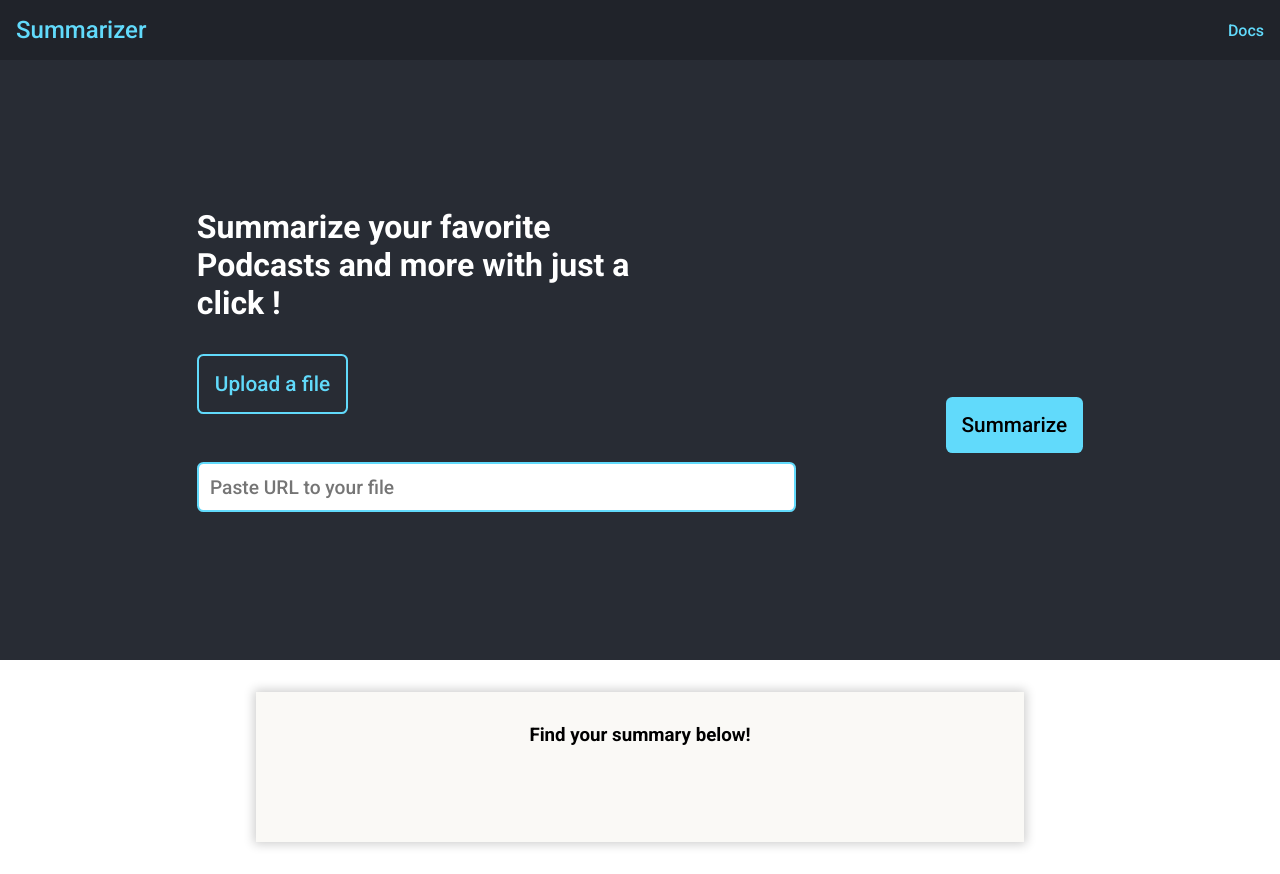
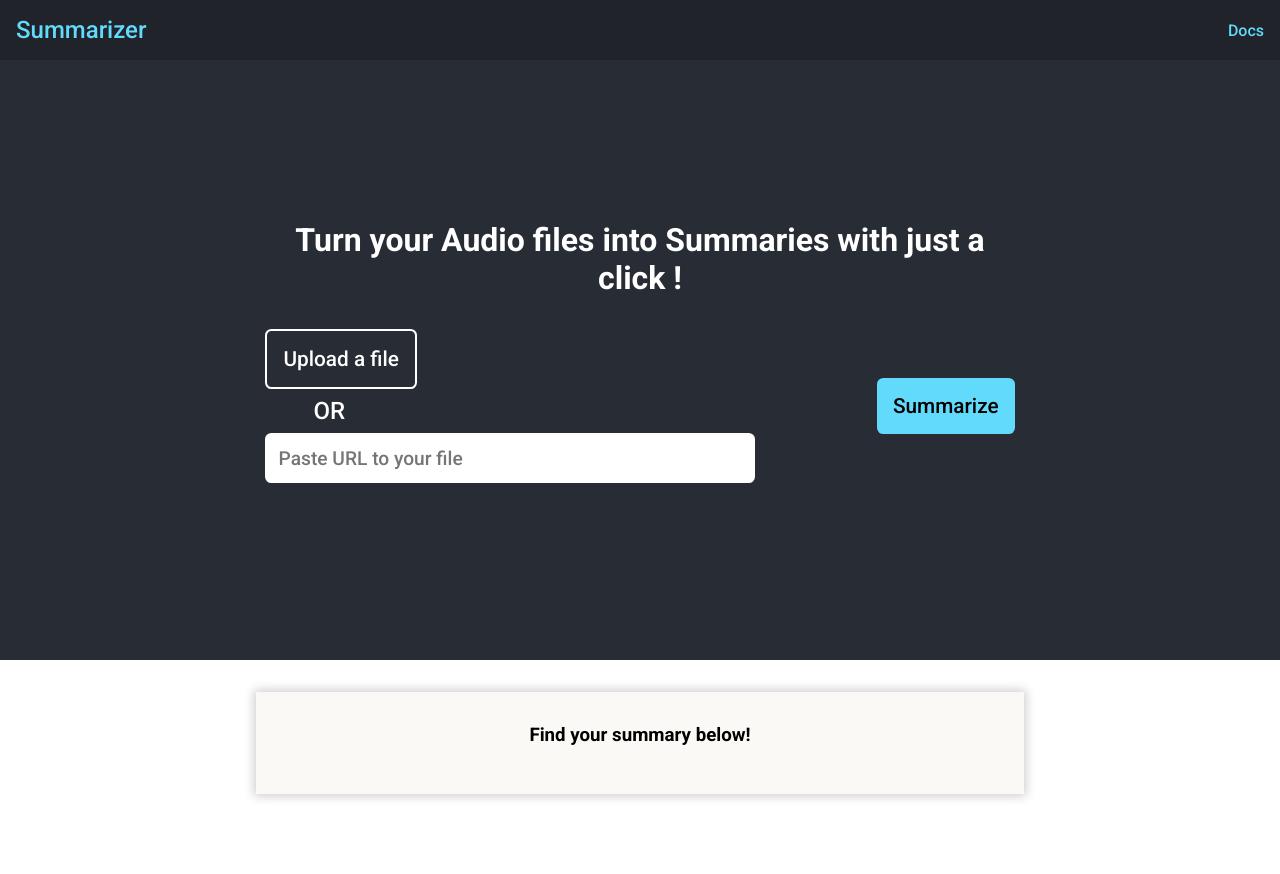
Before and after one commit to ramalingaa/meetSummarizer, a React (Create React App) app: page / in a window 1280 px wide. After the commit the page ends 826 px from the top, so only its background shows below. Built offline with nearby package versions, Linux system fonts and the light colour scheme.

Commit message:
Feat: Error handling is added ,title and favicon is changed

```diff
--- a/public/index.html
+++ b/public/index.html
@@ -24,7 +24,7 @@
       work correctly both with client-side routing and a non-root public URL.
       Learn how to configure a non-root public URL by running `npm run build`.
     -->
-    <title>React App</title>
+    <title>Summarizer</title>
   </head>
   <body>
     <noscript>You need to enable JavaScript to run this app.</noscript>
--- a/src/Components/Content/HeroContent/HeroContent.css
+++ b/src/Components/Content/HeroContent/HeroContent.css
@@ -8,11 +8,14 @@
     justify-content: center;
     align-items: center;
 }
-
+.or-text {
+    padding: 0.5rem 3rem;
+    font-size: 1.5rem;
+}
 .hero-header{
-    width: 50%;
-    margin-left: 0;
-    text-align: left;
+    width: 90%;
+    margin: auto;
+    text-align: center;
 }
 
 .hero-wrapper{
@@ -27,12 +30,12 @@
     display: flex;
     justify-content: space-between;
     align-items: center;
+    padding: 1rem;
 }
 
 .hero-action-cont{
     display: flex;
     flex-direction: column;
-    gap: 1rem;
     flex-grow: 1;
 }
 
@@ -57,8 +60,8 @@
 }
 
 .cta-btn-secondary{
-    border:2px solid var(--primary-color) ;
-    color: var(--primary-color) ;
+    border:2px solid var(--white-color) ;
+    color: var(----white-color) ;
     background: none;
     padding: 1rem;
     font-size: 1.3rem;
@@ -79,7 +82,7 @@
     padding: 0.7rem;
     width: 80%;
     font-size: 1.2rem;
-    border: 2px solid var(--primary-color);
+    border: 2px solid var(--white-color);
     border-radius: 0.4rem;
 }
 
@@ -90,7 +93,6 @@ input[type = "file"]{
     display:flex;
     gap: 1rem;
     align-items: center;
-    margin: 1rem 0;
 }
 .filename {
     font-size: 1.5rem;
--- a/src/Components/Content/HeroContent/HeroContent.jsx
+++ b/src/Components/Content/HeroContent/HeroContent.jsx
@@ -15,7 +15,7 @@ const HeroContent = () => {
   const [pasteFileUrl, setPasteFileUrl] = useState("");
   const [responseStatus, setResponseStatus] = useState({ status: "", id: "" });
   const [fileName, setFileName] = useState("");
-  const [error, setError] = useState({ sizeError: "" });
+  const [error, setError] = useState({ sizeError: "", apiError:"" });
   const url = "https://api.cloudinary.com/v1_1/demo/auto/upload";
   const apiToken = "57abb67a2c924791b6a26572ee153ca2";
   const key = "b1666e78-926a-4aa8-ad25-7da19547944a";
@@ -45,19 +45,21 @@ const HeroContent = () => {
               id: res.data.id,
             }));
           } else {
-            console.log(res.data.text);
-            summarizeHandler(res.data.text, key, setIsLoading, setSummary);
+            summarizeHandler(res.data.text, key, setIsLoading, setSummary, setError);
           }
         })
-        .catch((err) => console.error(err));
+        .catch((err) => {
+          setError((prev) => ({ ...prev, apiError: "Something went wrong please try again"}));
+          console.error(err)
+
+        });
     }
   }, [responseStatus]);
-  console.log(audioUrl);
   return (
     <main className="hero">
       <div className="hero-wrapper">
         <div className="hero-header">
-          <h4>Summarize your favorite Podcasts and more with just a click !</h4>
+          <h4>Turn your Audio files into Summaries with just a click !</h4>
         </div>
         <div className="hero-content-cont">
           <div className="hero-action-cont">
@@ -85,6 +87,8 @@ const HeroContent = () => {
               <ReactLoading type="bars" className="loader" />
             )}
             <p className="error-msg">{error.sizeError}</p>
+            <p className="error-msg">{error.apiError}</p>
+            <p className = "or-text">OR</p>
             <input
               className="hero-input"
               type="url"
@@ -106,7 +110,8 @@ const HeroContent = () => {
                   apiToken,
                   audioUrl,
                   setResponseStatus,
-                  setIsLoading
+                  setIsLoading,
+                  setError
                 )
               }
             >
@@ -115,6 +120,7 @@ const HeroContent = () => {
           </div>
         </div>
       </div>
+
     </main>
   );
 };
--- a/src/Components/SummaryResult/SummaryResult.css
+++ b/src/Components/SummaryResult/SummaryResult.css
@@ -7,7 +7,7 @@
     box-shadow: 0 0 10px 2px rgb(0,0,0,0.2);
     display: flex;
     flex-direction: column;
-    gap: 2rem;
+    gap: 1rem;
 }
 .text-center{
     text-align: center;
--- a/src/Components/SummaryResult/SummaryResult.jsx
+++ b/src/Components/SummaryResult/SummaryResult.jsx
@@ -8,7 +8,7 @@ const SummaryResult = () => {
   return (
     <div className="summary-result-container">
       <h3 className="text-center">Find your summary below!</h3>
-      <div className="text-center">
+      {summary ? <p>{summary}</p> :<div className="text-center">
         {isLoading.isSummaryLoading && (
           <ReactLoading
             type="spinningBubbles"
@@ -17,7 +17,7 @@ const SummaryResult = () => {
           />
         )}
       </div>
-      <p>{summary}</p>
+      }
     </div>
   );
 };
--- a/src/customFunctions/changeHandler.js
+++ b/src/customFunctions/changeHandler.js
@@ -10,7 +10,7 @@ const changeHandler = (
     let file = e.target.files[0];
     setFileName(() => e.target.files[0].name);
     if (file.size < 2097152) {
-      setError((prev) => ({ ...prev, sizeError: "" }));
+      setError(() => ({ sizeError: "", apiError:"" }));
       setIsLoading((prev) => ({ ...prev, isUploadLoading: true }));
       const formData = new FormData();
       formData.append("file", file);
@@ -27,7 +27,7 @@ const changeHandler = (
           setIsLoading((prev) => ({ ...prev, isUploadLoading: false }));
         })
         .catch((e) => {
-          console.log("in url generator", e);
+          setError((prev) => ({ ...prev, apiError: "Something went wrong please try again"}));
         });
     } else {
       setError((prev) => ({
--- a/src/customFunctions/clickHandler.js
+++ b/src/customFunctions/clickHandler.js
@@ -1,6 +1,5 @@
 import axios from "axios";
-const clickHandler = (apiToken, audioUrl, setResponseStatus, setIsLoading) => {
-  console.log(audioUrl);
+const clickHandler = (apiToken, audioUrl, setResponseStatus, setIsLoading, setError) => {
   const assembly = axios.create({
     baseURL: "https://api.assemblyai.com/v2",
     headers: {
@@ -17,9 +16,12 @@ const clickHandler = (apiToken, audioUrl, setResponseStatus, setIsLoading) => {
       .then((res) => {
         setIsLoading((prev) => ({ ...prev, isSummaryLoading: true }));
         setResponseStatus(() => ({ status: res.data.status, id: res.data.id }));
-        console.log(res.data.status);
       })
-      .catch((err) => console.log("in clickhandler", err));
+      .catch((err) => {
+        setError((prev) => ({ ...prev, apiError: "Something went wrong please try again"}));
+
+      });
+
   }
 };
 export { clickHandler };
--- a/src/customFunctions/pasteUrlHandler.js
+++ b/src/customFunctions/pasteUrlHandler.js
@@ -12,7 +12,6 @@ const pasteUrlHandler = (e, setAudioUrl, setPasteFileUrl, setError) => {
         }
     })
     .catch((err) => {
-        console.log(err);
         setError((prev) => ({...prev, sizeError: err }));
     })
 }
--- a/src/customFunctions/summarizeHandler.js
+++ b/src/customFunctions/summarizeHandler.js
@@ -1,5 +1,5 @@
 import axios from "axios";
-const summarizeHandler = async (text, key, setIsLoading, setSummary) => {
+const summarizeHandler = async (text, key, setIsLoading, setSummary, setError) => {
   const config = {
     method: "POST",
     url: "https://api.oneai.com/api/v0/pipeline",
@@ -22,7 +22,7 @@ const summarizeHandler = async (text, key, setIsLoading, setSummary) => {
     }));
     setSummary(() => response.data.output[0].text);
   } catch (e) {
-    console.log("in summary", e);
+    setError((prev) => ({ ...prev, apiError: "Something went wrong please try again"}));
   }
 };
 export { summarizeHandler };
```
Also changed, not shown: 1 other file (tests, documents, lock files or other folders).
